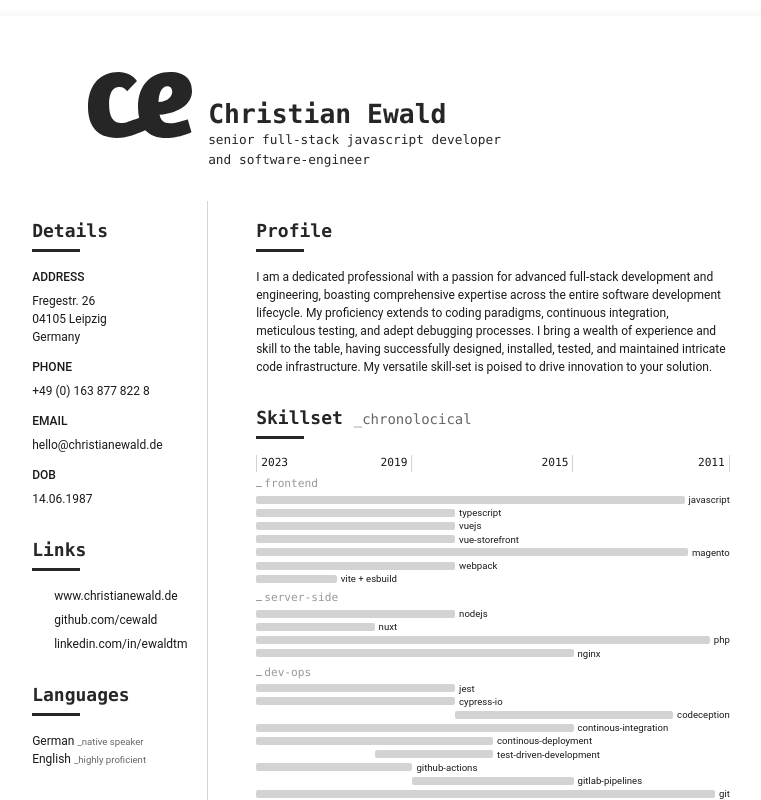
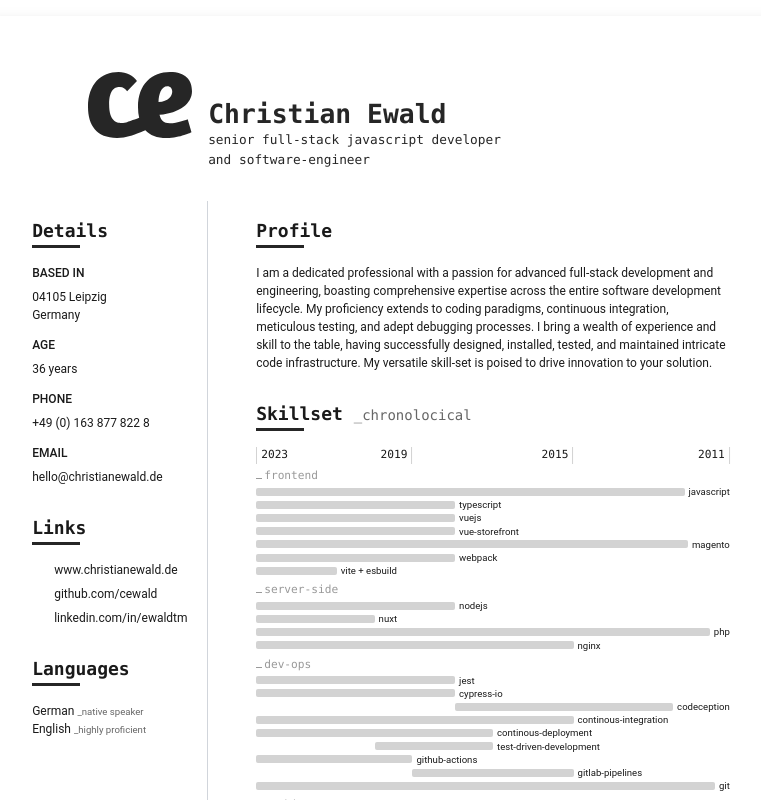
Before and after one commit to cewald/cv, a Vue app: page / in a window 1280 px wide. Shown: the top 800 px of the page, without its empty margins (259-1020 px from the left). Built offline with nearby package versions, Linux system fonts and the light colour scheme; some icons are missing.

Commit message:
Linting on components

```diff
--- a/src/App.vue
+++ b/src/App.vue
@@ -7,14 +7,15 @@
   >
     <HeaderBlock />
     <div class="flex grow px-12 py-8">
-      <div class="flex w-42 flex-col border-r border-gray-300 pt-4 pr-12">
+      <div class="flex w-42 flex-col border-r border-gray-300 pr-12 pt-4">
         <SectionWrapper title="Details">
-          <h3>Address</h3>
+          <h3>Based in</h3>
           <p>
-            Fregestr. 26<br>
             04105 Leipzig<br>
             Germany
           </p>
+          <h3>Age</h3>
+          <p>36 years</p>
           <h3>Phone</h3>
           <p>
             <a
@@ -36,8 +37,6 @@
               hello@christianewald.de
             </a>
           </p>
-          <h3>DOB</h3>
-          <p>14.06.1987</p>
         </SectionWrapper>
         <SectionWrapper title="Links">
           <a
@@ -89,7 +88,7 @@
           class="mb-4 h-20 w-20"
         >
       </div>
-      <div class="pt-4 pl-12">
+      <div class="pl-12 pt-4">
         <SectionWrapper title="Profile">
           I am a dedicated professional with a passion for advanced full-stack
           development and engineering, boasting comprehensive expertise across
@@ -109,7 +108,7 @@
       </div>
     </div>
     <Toolbar
-      class="absolute top-0 right-0 translate-x-full"
+      class="absolute right-0 top-0 translate-x-full"
       :is-fullscreen="isFullscreen"
       :toggle-full-screen="toggleFullscreen"
     />
--- a/src/components/HeaderBlock.vue
+++ b/src/components/HeaderBlock.vue
@@ -5,12 +5,17 @@ import Logo from '@/assets/logo.svg?url'
 <template>
   <header class="header flex font-mono text-gray-dark">
     <div class="header__logo flex items-start justify-end">
-      <img :src="Logo" alt="Logo" />
+      <img
+        :src="Logo"
+        alt="Logo"
+      >
     </div>
     <div class="header__title antialiased">
-      <h1 class="font-bold">Christian Ewald</h1>
+      <h1 class="font-bold">
+        Christian Ewald
+      </h1>
       <p>
-        senior full-stack javascript developer<br />
+        senior full-stack javascript developer<br>
         and software-engineer
       </p>
     </div>
--- a/src/components/SectionTitle.vue
+++ b/src/components/SectionTitle.vue
@@ -7,7 +7,9 @@ defineProps<{
 
 <template>
   <h2
-    class="mb-4 font-mono text-lg font-bold text-gray-dark after:mt-1 after:block after:h-0.85 after:w-12 after:bg-gray-dark after:content-['']"
+    class="mb-4 font-mono text-lg font-bold
+    after:block after:h-0.85 after:w-12
+    after:bg-gray-dark after:content-['']"
   >
     {{ title }}
     <span
--- a/src/components/SectionWrapper.vue
+++ b/src/components/SectionWrapper.vue
@@ -9,7 +9,10 @@ defineProps<{
 
 <template>
   <section class="mb-7 text-xs leading-normal text-gray-base antialiased">
-    <SectionTitle :title="title" :sub-title="subTitle" />
+    <SectionTitle
+      :title="title"
+      :sub-title="subTitle"
+    />
     <slot />
   </section>
 </template>
--- a/src/components/SkillGantt.vue
+++ b/src/components/SkillGantt.vue
@@ -3,10 +3,10 @@
     <div
       v-for="({ year, percent }, i) in yearScale"
       :key="`year-scale-${year}`"
-      v-text="year"
       class="absolute top-0 border-gray-lightest-1 px-1"
       :class="[i > 0 ? '-translate-x-full border-r' : 'border-l']"
       :style="{ left: 100 - percent + '%' }"
+      v-text="year"
     />
   </div>
   <div
@@ -16,7 +16,9 @@
   >
     <div class="flex items-baseline font-mono text-gray-lighter">
       <div class="mr-0.5 h-3 w-1.5 border-b border-gray-lighter" />
-      <div class="mb-0 text-xxs">{{ section }}</div>
+      <div class="mb-0 text-xxs">
+        {{ section }}
+      </div>
     </div>
     <div
       v-for="{ title, subTitle, percentTimeslots } in skills"
@@ -28,21 +30,25 @@
         :key="'bar-' + title + i"
       >
         <div
+          v-if="100 - start - width > 0"
           :style="{ width: 100 - start - width + '%' }"
-          v-if="100 - start - width > 0"
           class="flex-fix"
         />
         <div
           class="h-2 rounded-sm bg-gray-lightest-1 text-right"
-          :class="[start === 0 ? 'flex-auto' : 'flex-fix flex-shrink']"
+          :class="[start === 0 ? 'flex-auto' : 'flex-fix shrink']"
           :style="{ width: width + '%' }"
         />
         <div
+          v-if="i === percentTimeslots.length - 1"
           class="flex-auto pl-1 text-gray-base"
-          v-if="i === percentTimeslots.length - 1"
         >
           {{ title }}
-          <span v-if="subTitle" v-text="subTitle" class="text-gray-lighter" />
+          <span
+            v-if="subTitle"
+            class="text-gray-lighter"
+            v-text="subTitle"
+          />
         </div>
       </template>
     </div>
@@ -81,11 +87,11 @@ export default {
   },
   computed: {
     skillsetStruct() {
-      return ([...this.skillset] as SkillSetSection[]).map((section) => {
-        section.skills.map((skill) => {
+      return ([...this.skillset] as SkillSetSection[]).map(section => {
+        section.skills.map(skill => {
           // Map year as JS date
-          skill.timestampedTimeslots = skill.timeslots.map((s) => {
-            let [start, stop] = s.split('-').map((v) => new Date(v))
+          skill.timestampedTimeslots = skill.timeslots.map(s => {
+            let [start, stop] = s.split('-').map(v => new Date(v))
             if (start.getFullYear() < this.startDate.getFullYear()) {
               start = this.startDate
             }
@@ -121,10 +127,10 @@ export default {
     },
     startDate() {
       const slots: number[] = []
-      Skillset.forEach((section) => {
+      Skillset.forEach(section => {
         for (const skill of section.skills) {
           const startSlots = skill.timeslots.map(
-            (s) => s.split('-').map((v) => parseInt(v))[0]
+            s => s.split('-').map(v => parseInt(v))[0]
           )
 
           slots.push(...startSlots)
@@ -146,8 +152,8 @@ export default {
         this.startDate.getFullYear(),
         4
       )
-        .map((y) => Math.round(y))
-        .map((year) => ({
+        .map(y => Math.round(y))
+        .map(year => ({
           year,
           percent: this.timeStampToPercent(new Date(year.toString()))
         }))
--- a/src/components/ToolbarBlock.vue
+++ b/src/components/ToolbarBlock.vue
@@ -1,25 +1,48 @@
 <template>
-  <div class="browser-actions h-full" v-if="!isFullscreen">
+  <div
+    v-if="!isFullscreen"
+    class="browser-actions h-full"
+  >
     <div class="sticky top-0 px-4 pt-4">
       <ToolbarButton
         title="Zoom"
         href="#zoom"
         @click.prevent.stop="toggleFullScreen"
       >
-        <IconZoom width="2rem" height="2rem" />
+        <IconZoom
+          width="2rem"
+          height="2rem"
+        />
       </ToolbarButton>
-      <ToolbarButton title="Download" href="cewald-cv.pdf" download>
-        <IconDownload width="2rem" height="2rem" />
+      <ToolbarButton
+        title="Download"
+        href="cewald-cv.pdf"
+        download
+      >
+        <IconDownload
+          width="2rem"
+          height="2rem"
+        />
       </ToolbarButton>
-      <ToolbarButton title="Print" href="#print" @click.prevent="print">
-        <IconPrint width="2rem" height="2rem" />
+      <ToolbarButton
+        title="Print"
+        href="#print"
+        @click.prevent="print"
+      >
+        <IconPrint
+          width="2rem"
+          height="2rem"
+        />
       </ToolbarButton>
       <ToolbarButton
         title="Source"
         href="https://github.com/cewald/cv"
         target="_blank"
       >
-        <IconSource width="2rem" height="2rem" />
+        <IconSource
+          width="2rem"
+          height="2rem"
+        />
       </ToolbarButton>
     </div>
   </div>
--- a/src/components/ToolbarBlockButton.vue
+++ b/src/components/ToolbarBlockButton.vue
@@ -4,7 +4,10 @@
     :title="title"
   >
     <slot />
-    <span v-text="title" class="sr-only" />
+    <span
+      class="sr-only"
+      v-text="title"
+    />
   </a>
 </template>
 
```
